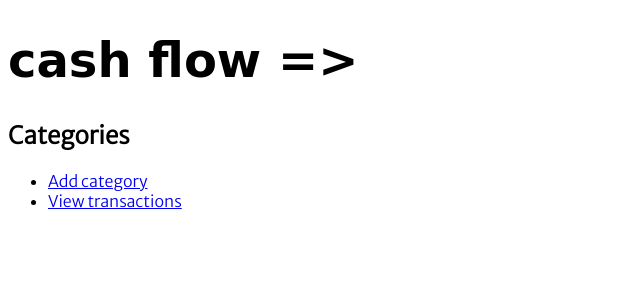
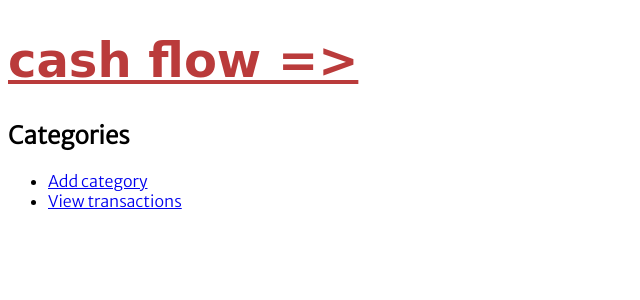
Before and after one commit to AvianLearning/python-flask-spending-tracker, a Flask app: page /categories in a window 1280 px wide. Shown: the top 300 px of the page, without its empty margins (0-640 px from the left). Run offline with Flask 2, Linux system fonts and the light colour scheme; data that the repository does not hold is empty; some libraries are stand-ins or nearby versions; some web fonts are replaced.

Commit message:
Added clickable logo

```diff
--- a/static/css/main.css
+++ b/static/css/main.css
@@ -3,6 +3,14 @@ body > header > h1 {
     font-size: 3em;
 }
 
+body > header > h1 > a {
+    color:#ba3b3b;
+}
+
+body > header > h1 > a:visited {
+    color:#ba3b3b;
+}
+
 body > main {
     font-family: 'Merriweather Sans', sans-serif;
 }
--- a/templates/base.html
+++ b/templates/base.html
@@ -13,7 +13,7 @@
 
 <body>
     <header>
-        <h1>cash flow => </h1>
+        <h1><a href="/">cash flow => </a></h1>
     </header>
     <main>
         {% block content %}
```
